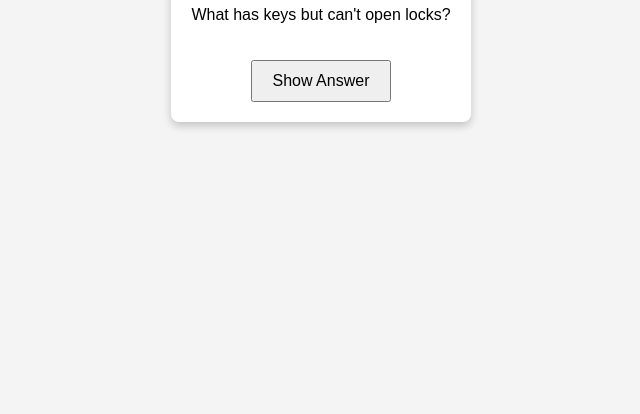
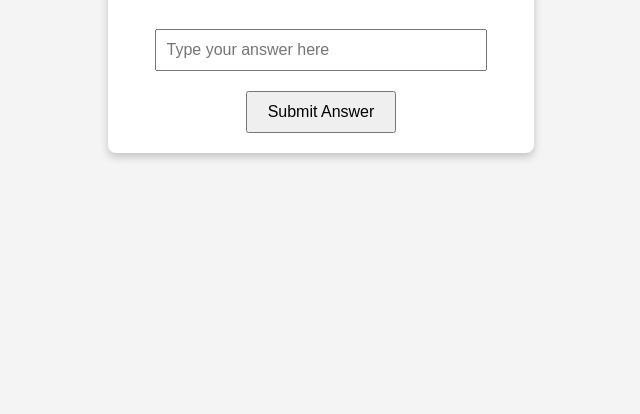
Before and after one commit to Ktodd01/riddle, a plain HTML site: page index.html in a window 1280 px wide. Shown: the part 386-800 px from the top of the page, without its empty margins (319-959 px from the left). Drawn offline with Linux system fonts and the light colour scheme.

Commit message:
Update index.html

```diff
--- a/index.html
+++ b/index.html
@@ -21,7 +21,7 @@
             box-shadow: 0 4px 8px rgba(0, 0, 0, 0.2);
             text-align: center;
         }
-        .answer {
+        .answer, .result {
             display: none;
             margin-top: 20px;
         }
@@ -31,20 +31,47 @@
             font-size: 16px;
             cursor: pointer;
         }
+        input {
+            padding: 10px;
+            font-size: 16px;
+            width: 80%;
+            margin-top: 20px;
+        }
     </style>
 </head>
 <body>
     <div class="container">
         <h1>Riddle</h1>
         <p>What has keys but can't open locks?</p>
-        <button onclick="showAnswer()">Show Answer</button>
+        <input type="text" id="guess" placeholder="Type your answer here">
+        <button onclick="checkAnswer()">Submit Answer</button>
+        <div class="result">
+            <p id="resultMessage"></p>
+        </div>
         <div class="answer">
-            <p>A piano!</p>
+            <p>The answer is: A piano!</p>
         </div>
     </div>
     <script>
-        function showAnswer() {
-            document.querySelector('.answer').style.display = 'block';
+        let attempts = 0;
+        const maxAttempts = 3;
+        const correctAnswer = "piano";
+
+        function checkAnswer() {
+            const userGuess = document.getElementById('guess').value.trim().toLowerCase();
+            attempts++;
+            if (userGuess === correctAnswer) {
+                document.getElementById('resultMessage').innerText = "Correct! Well done.";
+                document.querySelector('.result').style.display = 'block';
+                document.querySelector('.answer').style.display = 'block';
+            } else if (attempts < maxAttempts) {
+                document.getElementById('resultMessage').innerText = `Incorrect. You have ${maxAttempts - attempts} attempts left.`;
+                document.querySelector('.result').style.display = 'block';
+            } else {
+                document.getElementById('resultMessage').innerText = "Sorry, you've used all your attempts.";
+                document.querySelector('.result').style.display = 'block';
+                document.querySelector('.answer').style.display = 'block';
+            }
         }
     </script>
 </body>
```
